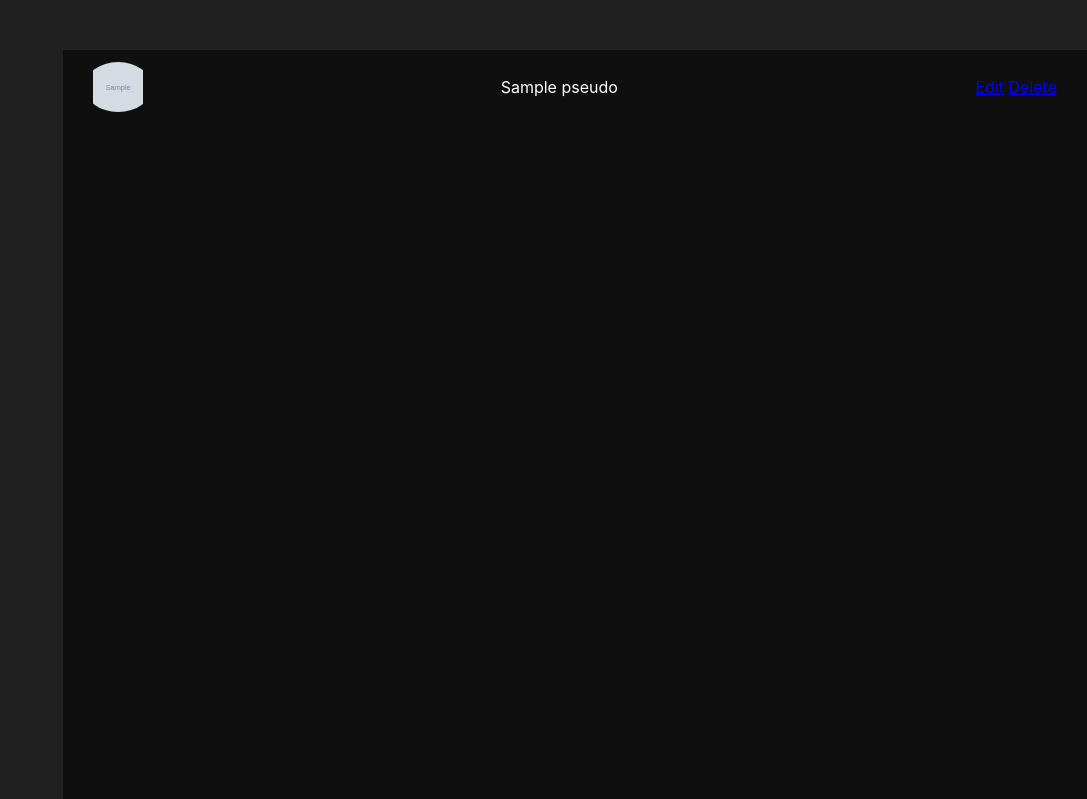
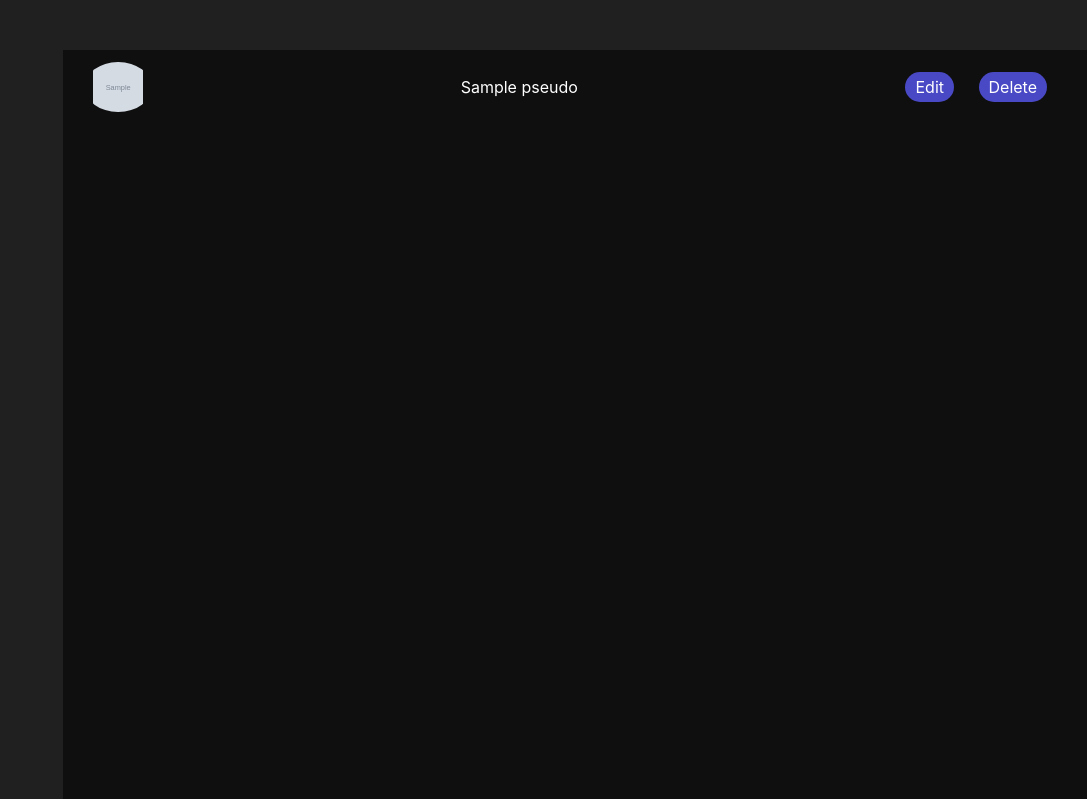
Before and after one commit to Nakatox/tutube-ultime, a Symfony app: template templates/admin/users.html.twig in a window 1280 px wide. Shown: the top 799 px of the page, without its empty margins (193-1280 px from the left). Run offline with Twig, Linux system fonts and the light colour scheme; the template is opened without the code that fills it: most values are stand-ins (such as "Sample title", 1, 10 or a date in 2020); grey boxes marked "Sample" are stand-in pictures; some libraries are stand-ins or nearby versions.

Commit message:
some fixes

```diff
--- a/migrations/Version20211104165008.php
+++ b/migrations/Version20211104165008.php
@@ -23,7 +23,9 @@ final class Version20211104165008 extends AbstractMigration
         $this->addSql('CREATE TABLE comment (id INT AUTO_INCREMENT NOT NULL, id_video_id INT NOT NULL, id_user_id INT NOT NULL, content LONGTEXT NOT NULL, INDEX IDX_9474526C791AECDB (id_video_id), INDEX IDX_9474526C79F37AE5 (id_user_id), PRIMARY KEY(id)) DEFAULT CHARACTER SET utf8mb4 COLLATE `utf8mb4_unicode_ci` ENGINE = InnoDB');
         $this->addSql('CREATE TABLE user (id INT AUTO_INCREMENT NOT NULL, email VARCHAR(180) NOT NULL, roles JSON NOT NULL, password VARCHAR(255) NOT NULL, ip_adress VARCHAR(255) DEFAULT NULL, pseudo VARCHAR(255) NOT NULL, profile_picture VARCHAR(255) DEFAULT NULL, firstname VARCHAR(255) NOT NULL, lastname VARCHAR(255) NOT NULL, UNIQUE INDEX UNIQ_8D93D649E7927C74 (email), PRIMARY KEY(id)) DEFAULT CHARACTER SET utf8mb4 COLLATE `utf8mb4_unicode_ci` ENGINE = InnoDB');
         $this->addSql('CREATE TABLE user_user (user_source INT NOT NULL, user_target INT NOT NULL, INDEX IDX_F7129A803AD8644E (user_source), INDEX IDX_F7129A80233D34C1 (user_target), PRIMARY KEY(user_source, user_target)) DEFAULT CHARACTER SET utf8mb4 COLLATE `utf8mb4_unicode_ci` ENGINE = InnoDB');
-        $this->addSql('CREATE TABLE video (id INT AUTO_INCREMENT NOT NULL, id_user_id INT NOT NULL, name VARCHAR(500) NOT NULL, description LONGTEXT NOT NULL, publication_date DATE NOT NULL, link VARCHAR(500) NOT NULL, thumbnail VARCHAR(500) NOT NULL, INDEX IDX_7CC7DA2C79F37AE5 (id_user_id), PRIMARY KEY(id)) DEFAULT CHARACTER SET utf8mb4 COLLATE `utf8mb4_unicode_ci` ENGINE = InnoDB');
+        $this->addSql('CREATE TABLE video (id INT AUTO_INCREMENT NOT NULL, id_user_id INT NOT NULL, name VARCHAR(500) NOT NULL, description LONGTEXT NOT NULL, publication_date DATE NOT NULL, link VARCHAR(500) NOT NULL, thumbnail VARCHAR(500) NOT NULL,uuid VARCHAR(20) NOT NULL, INDEX IDX_7CC7DA2C79F37AE5 (id_user_id), PRIMARY KEY(id)) DEFAULT CHARACTER SET utf8mb4 COLLATE `utf8mb4_unicode_ci` ENGINE = InnoDB');
+        $this->addSql('CREATE TABLE has_watched (id INT AUTO_INCREMENT NOT NULL, id_video_id INT NOT NULL, ip_user VARCHAR(255) NOT NULL, INDEX IDX_21AA3B26791AECDB (id_video_id), PRIMARY KEY(id)) DEFAULT CHARACTER SET utf8mb4 COLLATE `utf8mb4_unicode_ci` ENGINE = InnoDB');
+        $this->addSql('ALTER TABLE has_watched ADD CONSTRAINT FK_21AA3B26791AECDB FOREIGN KEY (id_video_id) REFERENCES video (id) ON DELETE CASCADE');
         $this->addSql('ALTER TABLE comment ADD CONSTRAINT FK_9474526C791AECDB FOREIGN KEY (id_video_id) REFERENCES video (id)');
         $this->addSql('ALTER TABLE comment ADD CONSTRAINT FK_9474526C79F37AE5 FOREIGN KEY (id_user_id) REFERENCES user (id)');
         $this->addSql('ALTER TABLE user_user ADD CONSTRAINT FK_F7129A803AD8644E FOREIGN KEY (user_source) REFERENCES user (id) ON DELETE CASCADE');
--- a/public/style/index.css
+++ b/public/style/index.css
@@ -416,6 +416,15 @@ body{
     border: none;
 } */
 
+.header_button{
+    text-decoration: none;
+    background-color: rgb(73, 73, 198);
+    padding: 5px 10px;
+    border-radius: 20px;
+    margin: 0 10px;
+    color: white;
+}
+
 
 
 /* ADMIN USER *****************/
--- a/src/Controller/AdminController.php
+++ b/src/Controller/AdminController.php
@@ -203,4 +203,10 @@ class AdminController extends AbstractController
             return $this->redirect('/home');
         }
     }
+
+    #[Route('/', name: 'undefined')]
+    public function undefined(): Response
+    {
+        return $this->redirect('/home');
+    }
 }
--- a/templates/admin/users.html.twig
+++ b/templates/admin/users.html.twig
@@ -13,8 +13,8 @@
         </div>
 
         <div>
-            <a href="{{path('admin_edit_user', {param: user.id})}}">Edit</a>
-            <a href="{{path('admin_delete_user', {param: user.id})}}">Delete</a>
+            <a class="header_button" href="{{path('admin_edit_user', {param: user.id})}}">Edit</a>
+            <a class="header_button" href="{{path('admin_delete_user', {param: user.id})}}">Delete</a>
         </div>
     </div>
     {% endfor %}
--- a/templates/admin/video_user.html.twig
+++ b/templates/admin/video_user.html.twig
@@ -11,7 +11,7 @@
 </script>
 <div class="subscription_videos">
     {% for video in videos %}
-            <div class="video_profile video_subscription" style="cursor: pointer;" onclick="window.location.href = '{{ path('watch_video',{param:video.uuid}) }}'">
+            <div class="video_profile video_subscription" style="cursor: pointer;" onclick="window.location.href = '{{ path('admin_video_show',{param:video.uuid}) }}'">
                 <iframe class="video_thumb{{video.id}}"  width="340" height="180" src="{{ video.link }}?showinfo=0&controls=0&autohide=1"></iframe>
                 <div>
                     <p>{{ video.name }}</p>
--- a/templates/naviguation/search.html.twig
+++ b/templates/naviguation/search.html.twig
@@ -13,10 +13,10 @@
         <div class="thumbnail thumbnail3" style="cursor: pointer;" onclick="window.location.href = '{{ path('user',{param:user.pseudo}) }}'">
             <img src="{{ asset('images/profile_pictures/'~user.profilepicture)}}">
         </div>
-        <a href="{{path('app_logout')}}">Logout</a>
+        <a  class="header_button" href="{{path('app_logout')}}">Logout</a>
     {% else %}
-        <a href="{{path('app_login')}}">Login</a>
-        <a href="{{path('app_register')}}">Register</a>
+        <a class="header_button" href="{{path('app_login')}}">Login</a>
+        <a class="header_button" href="{{path('app_register')}}">Register</a>
     {% endif %}
 </div>
 <script>
```
Also changed, not shown: src/Controller/VideoController.php (+7 -1 lines).
